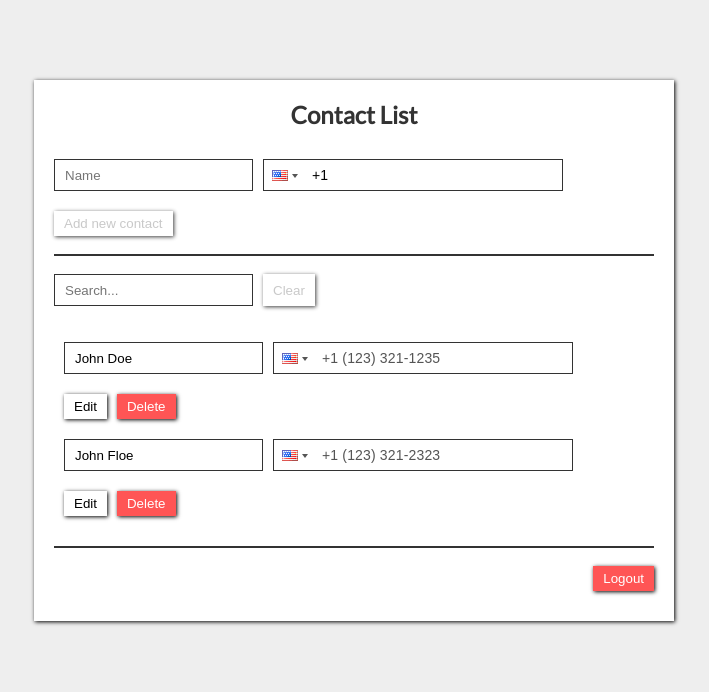
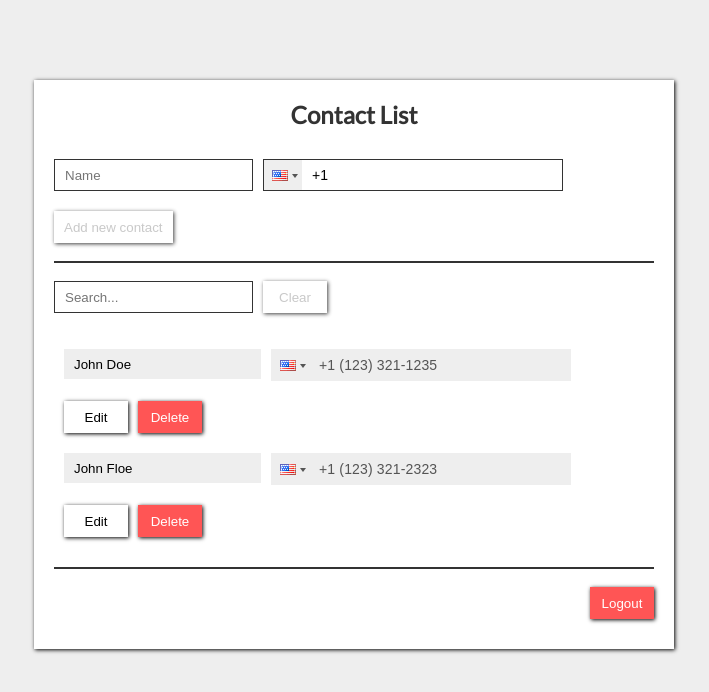
Before and after one commit to qqoen/contact-list, a React (Vite) app: page /contacts in a window 1280 px wide. Shown: the top 692 px of the page, without its empty margins (286-995 px from the left). Built offline with nearby package versions, Linux system fonts and the light colour scheme; data requests are answered from the project's data file.

Commit message:
update ui

```diff
--- a/assets/content.css
+++ b/assets/content.css
@@ -41,10 +41,15 @@
 .contact-list .title {
     margin-bottom: 20px;
 }
+
 .contact-list-container {
     max-height: 300px;
     overflow: auto;
     padding: 0 10px;
+}
+
+.contact-list-controls button {
+    width: 64px;
 }
 
 .no-auth .link {
@@ -53,7 +58,7 @@
     text-align: center;
 }
 
-@media screen and (max-width: 480px) {
+@media screen and (max-width: 600px) {
     .contact-list {
         min-width: initial;
         width: 80%;
--- a/assets/main.css
+++ b/assets/main.css
@@ -18,6 +18,7 @@
     box-shadow: 1px 1px 4px black;
     padding: 5px 10px;
     margin: 10px 0;
+    height: 32px;
 }
 .button:hover {
     opacity: 0.75;
@@ -52,6 +53,11 @@
     padding: 5px 10px;
     display: block;
 }
+.input:read-only {
+    border: none;
+    background-color: #eee;
+    cursor: default;
+}
 
 .error {
     color: #f55;
--- a/assets/phone-input-2.css
+++ b/assets/phone-input-2.css
@@ -6,11 +6,16 @@
     border-color: #333 !important;
     height: 32px !important;
 }
+.react-tel-input .form-control:disabled {
+    border: none;
+    background-color: #eee;
+    cursor: default;
+}
 .react-tel-input .flag-dropdown {
     top: 1px !important;
     bottom: 1px !important;
     left: 1px;
     border: none !important;
     border-radius: 0 !important;
-    background-color: white !important;
+    background-color: #eee !important;
 }
--- a/assets/reset.css
+++ b/assets/reset.css
@@ -19,3 +19,7 @@ ul {
 li {
     list-style: none;
 }
+
+* {
+    outline: none;
+}
--- a/src/components/ContactList.tsx
+++ b/src/components/ContactList.tsx
@@ -69,7 +69,7 @@ export default class ContactList extends React.Component<unknown, IState> {
 
                 <hr/>
 
-                <div className="flex">
+                <div className="flex contact-list-controls">
                     <input
                         className="input item"
                         type="text"
@@ -89,7 +89,7 @@ export default class ContactList extends React.Component<unknown, IState> {
 
                 <hr/>
 
-                <footer className="flex flex-between">
+                <footer className="flex flex-between contact-list-controls">
                     <div></div>
                     <button className="button danger" onClick={this.logout}>Logout</button>
                 </footer>
--- a/src/components/ContactListItem.tsx
+++ b/src/components/ContactListItem.tsx
@@ -30,14 +30,15 @@ export default class ContactListItem extends React.Component<IProps, IState> {
 
     public render(): JSX.Element {
         const viewControls = (
-            <div className="flex">
+            <div className="flex contact-list-controls">
                 <button className="button item" onClick={this.togleEditContact}>Edit</button>
+
                 <button className="button danger item" onClick={this.props.onDelete}>Delete</button>
             </div>
         );
 
         const editControls = (
-            <div className="flex">
+            <div className="flex contact-list-controls">
                 <button
                     className="button primary item"
                     onClick={this.saveContact}
@@ -48,14 +49,18 @@ export default class ContactListItem extends React.Component<IProps, IState> {
         );
 
         return (
-            <li className="item">
+            <li className="item flex">
+                <div className="item">
                     <ContactForm
                         contact={this.state.contact}
                         onNameChange={this.onNameChange}
                         onPhoneChange={this.onPhoneChange}
                         readOnly={!this.state.isEditing} />
+                </div>
 
+                <div className="it">
                     {this.state.isEditing ? editControls : viewControls}
+                </div>
             </li>
         );
     }
```
Lines whose indentation alone changed are shown as unchanged.
